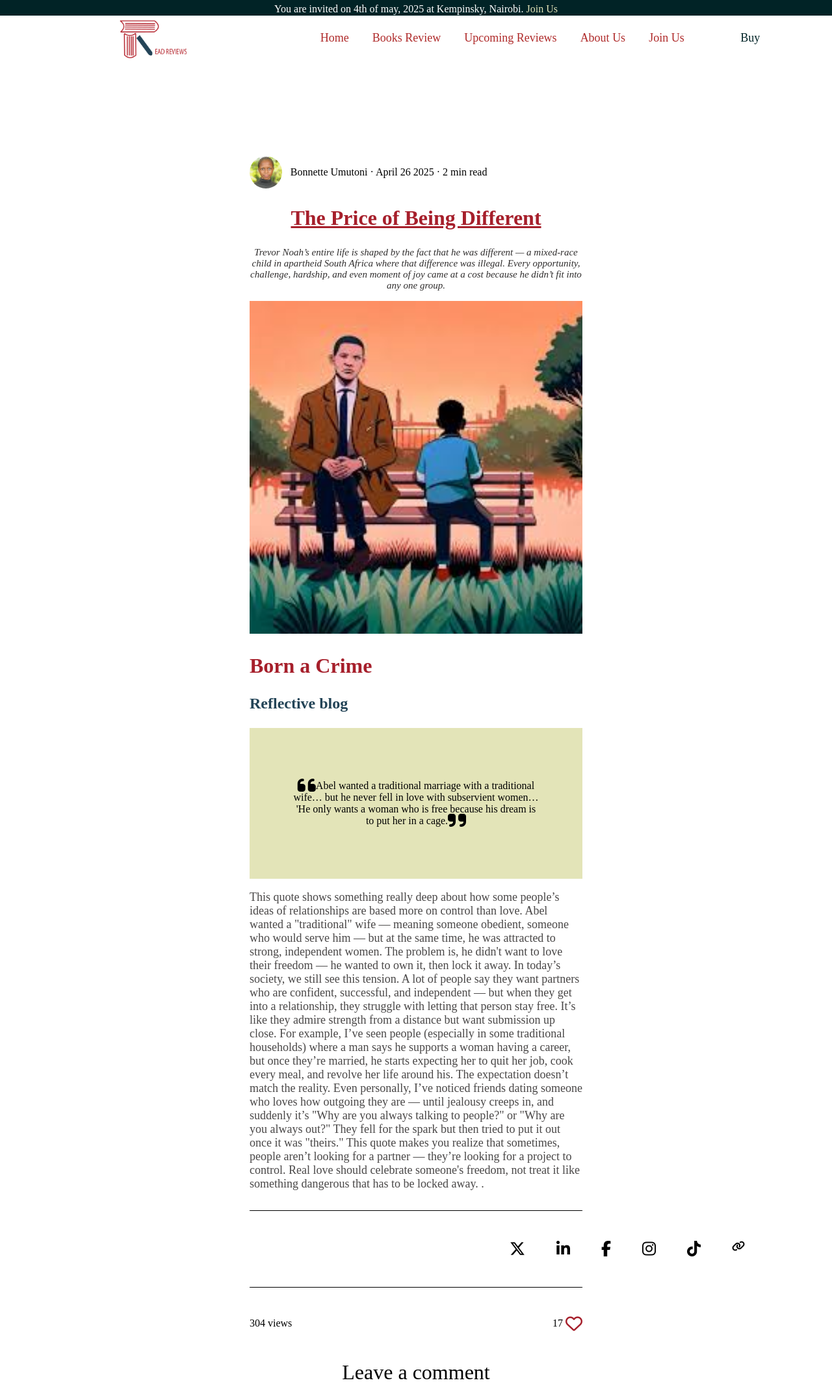
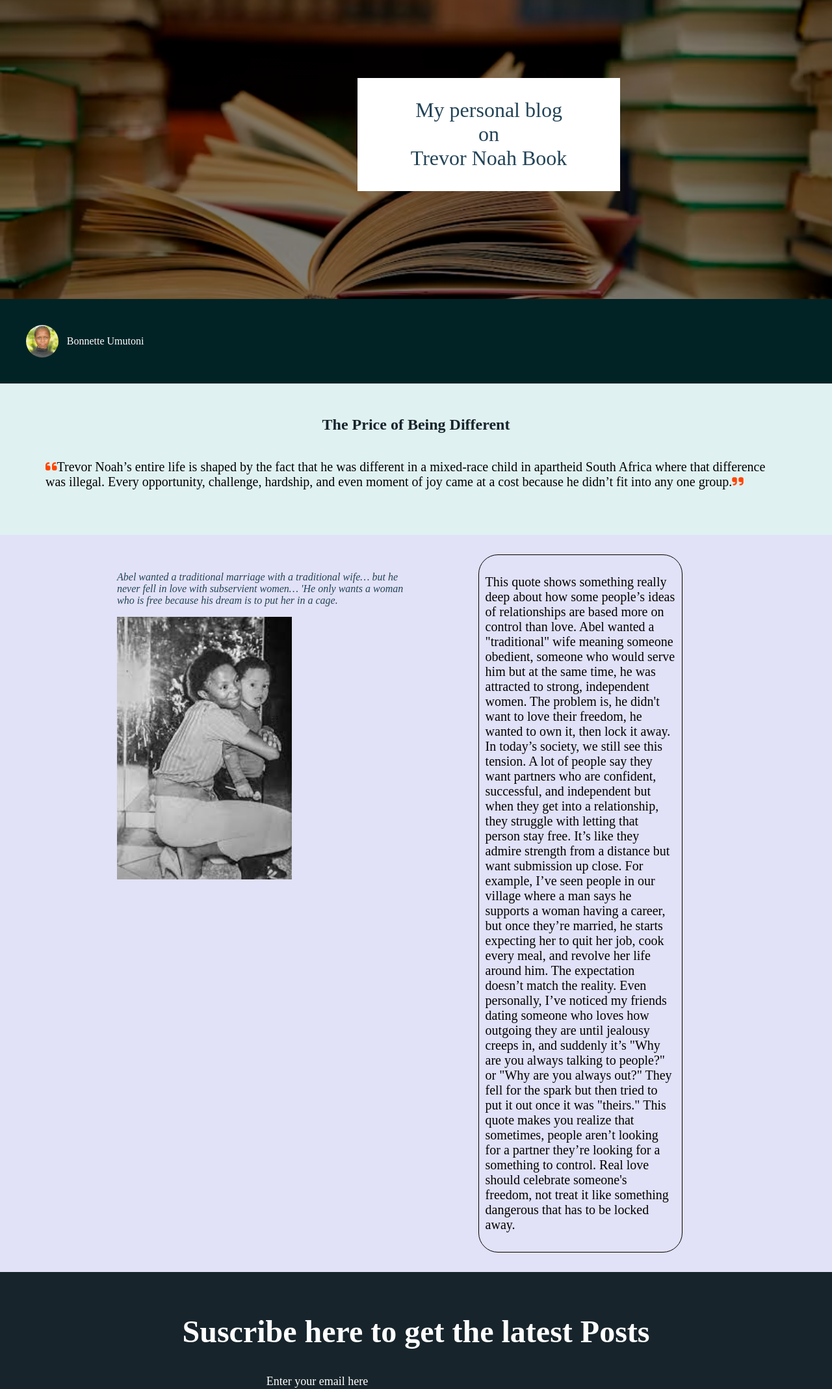
Before and after one commit to bonnetteumutoni/Book-reviews, a plain HTML site: page index.html in a window 1280 px wide. Shown: the top 2137 px of the page at 65% size. Drawn offline with Linux system fonts and the light colour scheme; a web font is replaced by a local one.

Commit message:
added changes

```diff
--- a/index.html
+++ b/index.html
@@ -4,7 +4,7 @@
 <head>
     <meta charset="UTF-8">
     <meta name="viewport" content="width=device-width, initial-scale=1.0">
-    <title>Individual template</title>
+    <title>Bonnette template</title>
     <link rel="stylesheet" href="style.css">
     <link rel="stylesheet" href="https://cdnjs.cloudflare.com/ajax/libs/font-awesome/6.7.2/css/all.min.css"
         integrity="sha512-Evv84Mr4kqVGRNSgIGL/F/aIDqQb7xQ2vcrdIwxfjThSH8CSR7PBEakCr51Ck+w+/U6swU2Im1vVX0SVk9ABhg=="
@@ -12,82 +12,56 @@
 </head>
 
 <body>
-    <div class="navigations">
-        <div class="advert">
+    <div class="blog-book">
+        <div class="heading">
+            <h1>My personal blog<br> on <br>Trevor Noah Book</h1>
+        </div>
+    </div>
+    <div class="profile-text">
+        <img src="images/Akirachix-Headshots-February-2025-6-min.jpg" alt="Bonnette">
+        <p>Bonnette Umutoni</p>
+    </div>
+    <div class="quotes">
+        <h2>The Price of Being Different</h2>
+        <p><i class="fa-solid fa-quote-left"></i>Trevor Noah’s entire life is shaped by the fact that he was different
+            in a mixed-race child in apartheid
+            South Africa where that difference was illegal. Every opportunity, challenge, hardship, and even moment
+            of joy came at a cost because he didn’t fit into any one group.<i class="fa-solid fa-quote-right"></i>
+        </p>
+    </div>
+    <div class="image-text">
+        <div class="about-text">
+            <div class="text-italic">
+                <p><i>Abel wanted a traditional marriage with a
+                        traditional wife… but he never fell in love with subservient women… 'He only wants a woman
+                        who is free because his dream is to put her in a cage.
+                    </i></p>
+                    <img src="images/trevor.jpeg"/>
+            </div>
+            <div class="text">
+                <p>
+                    This quote shows something really deep about how some people’s ideas of relationships
+                    are based more on control than love. Abel wanted a "traditional" wife meaning someone obedient, someone
+                    who would serve him but at the same time, he was attracted to strong, independent women. The problem is,
+                    he didn't want to love their freedom, he wanted to own it, then lock it away.
+                    In today’s society, we still see this tension. A lot of people say they want partners who are confident,
+                    successful, and independent but when they get into a relationship, they struggle with letting that
+                    person stay free. It’s like they admire strength from a distance but want submission up close.
+                    For example, I’ve seen people in our village where a man says he supports a woman having a career, but
+                    once they’re married, he starts expecting her to quit her job, cook every meal, and revolve her life
+                    around him. The expectation doesn’t match the reality.
+                    Even personally, I’ve noticed my friends dating someone who loves how outgoing they are until jealousy
+                    creeps in, and suddenly it’s "Why are you always talking to people?" or "Why are you always out?" They
+                    fell for the spark but then tried to put it out once it was "theirs."
+                    This quote makes you realize that sometimes, people aren’t looking for a partner they’re looking for a
+                    something to control. Real love should celebrate someone's freedom, not treat it like something
+                    dangerous that has to be locked away.
 
+                </p>
+            </div>
+        </div>
+    </div>
 
-            <p>You are invited on 4th of may, 2025 at Kempinsky, Nairobi. <a href="join-us.html">Join Us</a></p>
-        </div>
-        <nav>
-            <img src="images/logo.png" alt="logo">
-            <div class="nav-links">
-                <a href="index.html">Home</a>
-                <a href="index.html">Books Review</a>
-                <a href="index.html">Upcoming Reviews</a>
-                <a href="index.html">About Us</a>
-                <a href="join_us.html">Join Us</a>
-            </div>
-            <a href="https://textbookcentre.com/shop/homegoing-gyasi/?srsltid=AfmBOophGRXbcA2l_uqMnKS12m8nrY77syl3euBDuYIa990D3oJKunfZ"
-                class="button">Buy</a>
-        </nav>
-    </div>
-    <div class="body-section">
-        <div class="profile">
-            <img src="images/Akirachix-Headshots-February-2025-6-min.jpg" alt="shaback">
-            <p>Bonnette Umutoni · April 26 2025 · 2 min read</p>
-        </div>
-        <div class="blog">
-            <h2>The Price of Being Different</h2>
-            <p> Trevor Noah’s entire life is shaped by the fact that he was different — a mixed-race child in apartheid South Africa where that difference was illegal. Every opportunity, challenge, hardship, and even moment of joy came at a cost because he didn’t fit into any one group. </p>
-
-        </div>
-
-
-        <div class="blog-image">
-            <img src="images/trev-image.jpeg" alt="">
-            <h2>Born a Crime</h2>
-        </div>
-
-
-
-        <div class="blog-info">
-            <h3>Reflective blog</h3>
-            <div class="excerpt">
-
-                <p> <i class="fa-solid fa-quote-left fa-2xl"></i>Abel wanted a traditional marriage with a
-                    traditional wife… but he never fell in love with subservient women… 'He only wants a woman
-                    who is free because his dream is to put her in a cage.<i
-                        class="fa-solid fa-quote-right fa-2xl"></i></p>
-            </div>
-            <p class='reflections' >This quote shows something really deep about how some people’s ideas of relationships are based more on control than love. Abel wanted a "traditional" wife — meaning someone obedient, someone who would serve him — but at the same time, he was attracted to strong, independent women. The problem is, he didn't want to love their freedom — he wanted to own it, then lock it away.
-                In today’s society, we still see this tension. A lot of people say they want partners who are confident, successful, and independent — but when they get into a relationship, they struggle with letting that person stay free. It’s like they admire strength from a distance but want submission up close.
-                For example, I’ve seen people (especially in some traditional households) where a man says he supports a woman having a career, but once they’re married, he starts expecting her to quit her job, cook every meal, and revolve her life around his. The expectation doesn’t match the reality.
-                Even personally, I’ve noticed friends dating someone who loves how outgoing they are — until jealousy creeps in, and suddenly it’s "Why are you always talking to people?" or "Why are you always out?" They fell for the spark but then tried to put it out once it was "theirs."
-                This quote makes you realize that sometimes, people aren’t looking for a partner — they’re looking for a project to control. Real love should celebrate someone's freedom, not treat it like something dangerous that has to be locked away.
-                .</p>
-        </div>
-        <div class="hr-line"></div>
-        <div class="socials">
-            <p><i class="fa-brands fa-x-twitter"></i></p>
-            <p><i class="fa-brands fa-linkedin-in"></i></p>
-            <p><i class="fa-brands fa-facebook-f"></i></p>
-            <p><i class="fa-brands fa-instagram"></i></p>
-            <p><i class="fa-brands fa-tiktok"></i></p>
-            <p><i class="fa-solid fa-link"></i></p>
-        </div>
-        <div class="hr-line"></div>
-        <div class="likeOurPage">
-            <p>304 views</p>
-            <p>17 <a href="#"><i class="fa-regular fa-heart fa-2xl"></i></a></p>
-        </div>
-
-
-
-
-        <p id="comment">Leave a comment</p>
-        <input type="text" placeholder="comment here" id="input">
-        <button id="submit">Submit</button>
-    </div>
     <footer>
         <div class="join-us">
             <h2>Suscribe here to get the latest Posts</h2>
--- a/style.css
+++ b/style.css
@@ -1,308 +1,90 @@
-html {
-    scroll-behavior: smooth;
+.blog-book{
+    background-image:linear-gradient(rgba(0, 0, 0, 0.5), rgba(0, 0, 0, 0.5)),url(images/image.avif);
+    background-position: center;
+    background-repeat: no-repeat;
+    background-size: cover;
+    height: 30vh;
+    position: relative;
+    width: 100%;
+    padding-top:120px ;
+    padding-bottom: 100px;
 }
-body {
-    margin: 0;
-    padding: 0;
-}
-@font-face {
-    font-family: nunito;
-    src: url(fontsAndImages/Nunito-VariableFont_wght.ttf);
-}
-
-@font-face {
-    font-family: ku;
-    src: url(fontsAndImages/Kurale-Regular.ttf);
-}
-
-@font-face {
-    font-family: script;
-    src: url(fontsAndImages/StyleScript-Regular.ttf
-);
-}
-
-@font-face {
-    font-family: prof;
-    src: url(fontsAndImages/Dosis/Dosis-VariableFont_wght.ttf);
-}
-
-.navigations {
-    font-family: nunito;
-    position: absolute;
-    top: -1.7vh;
-    z-index: 2;
-    width: 100vw;
-    position: fixed;
-
-}
-
-.advert {
-    text-align: center;
-    height: 4vh;
+ .heading{
+    background-color: white;
+    width:30% ;
+   margin-left:550px;
+   text-align: center;
+   padding: 10px;
+   h1{
+    font-weight: lighter;
+    color: #234457;
+   }
+ }
+ .profile-text{
     background-color: #012326;
-    color: white;
-    padding: 0.2%;
-
-    p {
-        align-items: center;
-    }
-
-    a {
-        text-decoration: none;
-        color: #e3e4b8;
-    }
-}
-
-
-
-nav {
-
-    margin: auto;
-    display: flex;
-    align-items: center;
-    justify-content: center;
-    gap: 13vw;
-    background-color: white;
-
-    img {
-        height: 70px;
-    }
-
-    a {
-        margin-left: 5%;
-        text-decoration: none;
-        color: rgb(175, 42, 42);
-        font-size: large;
-
-    }
-
-}
-
-.button {
-    cursor: pointer;
-    position: fixed;
-    right: 4vw;
-    color: #012326;
-    width: 7vw;
-}
-
-.button:hover {
-    background-color: transparent;
-    color: #A61F2B;
-}
-
-nav a:hover {
-    color: #234457;
-}
-
-.nav-links {
-    width: 50%;
-}
-
-/*  */
-.body-section{
-
-    width: 40vw;
-    margin: 30vh auto;
-}
-.profile{
+    padding: 40px;
     font-family: nunito;
     align-items: center;
     display: flex;
+    p{
+        color: white;
+    }
     img{
         border-radius: 50vw;
         width: 50px;
     }
     gap: 1vw;
+ }
+.image-text{
+    background-color: rgb(225, 225, 247);
+}
+ .quotes{
+    padding: 30px;
+    background-color: rgb(224, 241, 241);
+    p{
+        margin: 40px;
+        font-size: 20px;
+    }
+    h2{
+        text-align: center;
+        color: #17242b;
+        font-weight: bold;
+    }
+    i{
+        color: orangered;
+    }
+}
+.about-text{
+    padding: 30px;
+    display: flex;
+    margin-left: 150px;
+    margin-right: 200px;
+    gap: 100px;
+}
+body{
+    margin: 0;
+    padding: 0;
+    background-color: aliceblue;
+    width: 100%;
+}
+ .text{
+    border:1px solid;
+    border-radius: 30px;
+
+    padding: 10px;
+    width: 90%;
+    p{
+        font-size: 20px;
+    }
 
  }
- .reflections{
-    font-size: 18px;
-    font-family: ku;
-    color: rgb(73, 71, 71);
+ .text-italic{
+    color: #234457;
+    margin-top: 10px;
+    img{
+        width: 59%;
+    }
  }
-.blog{
-    h2{
-        text-decoration: underline;
-        font-size: xx-large;
-        font-family: nunito;
-        color: #A61F2B;
-
-    }
-    p{
-        font-family: ku;
-        color: rgb(48, 46, 46);
-    }
-}
-.blog-image{
-    width: 40vw;
-    h2{
-        font-size: xx-large;
-        font-family: nunito;
-        color: #A61F2B;
-    }
-    img{
-        width: 40vw;
-    }
-}
-.blog-info{
-    h3{
-        font-size: x-large;
-        font-family: nunito;
-        color: #234457;
-    }
-    p{
-        width: 40vw;
-    }
-}
-.excerpt{
-    padding: 5vw;
-    background-color: #e3e4b8;
-    text-align: center;
-    font-family: ku;
-    p{
-        width: 30vw;
-        font-family: ku;
-    }
-}
-.fa-brands{
-    text-align: center;
-    font-size: 1.5em;
-
- }
- .fa-brands{
-    text-align: center;
-    font-size: 1.5em;
-
- }
- .hr-line{
-    position: relative;
-    max-width: 100%;
-    margin: 30px auto;
-    height: 1px;
-    background-color: black;
- }
- .fa-brands{
-    text-align: center;
-    font-size: 1.5em;
-
- }
- .hr-line{
-    position: relative;
-    max-width: 100%;
-    margin: 30px auto;
-    height: 1px;
-    background-color: black;
- }
-
-
-
- .socials{
-    display: flex;
-    gap: 3em;
-   margin-left: 25em;
- }
- .fa-brands{
-    text-align: center;
-    font-size: 1.5em;
-
- }
- .hr-line{
-    position: relative;
-    max-width: 100%;
-    margin: 30px auto;
-    height: 1px;
-    background-color: black;
- }
- .socials{
-    display: flex;
-    gap: 3em;
-   margin-left: 25em;
- }
-
-
-
-
- .new-title{
-    display: flex;
-    gap: 10%;
-    text-align: center;
-    font-size: x-large;
-
-
- }
- #title{
-    text-align: center;
-    font-size: 50px;
- }
- .sub-title{
-    margin-top: 10%;
- }
- .reason{
-    border: 3px solid;
-    margin-top: 7em;
- }
- .blog{
-    text-align: center;
-    font-size: 25px;
-    font-weight: 200;
-
-}
-.blog p{
-    font-size: 15px;
-    font-style: italic;
- }
-
-
- .likeOurPage{
-    display: flex;
-    justify-content: space-between;
-    font-size: medium;
-    align-items: center;
-    font-family: ku;
- }
- .likeOurPage a{
-    text-decoration: none;
-    color: #A61F2B;
-    font-size: small;
- }
- .likeOurPage a :hover{
-    background-color: orange;
-    cursor: pointer;
- }
- #comment{
-    font-size: 2em;
-    text-align: center;
- }
- #input{
-width: 40vw;
-    text-align: center;
-    padding: 2em;
-
- }
- #submit{
-    position: absolute;
-    left: 50%;
-    transform: translate(-50%, -50%);
-    padding: 1.5em;
-    width: 13em;
-    background-color: #234457;
-    border: none;
-    border-radius: 1em;
-    margin-top: 5em;
-    text-align: center;
-    cursor: pointer;
-    color: white;
-
- }
- #submit:hover{
-    background-color: #A61F2B;
-    color: white
- }
-
-
-
-
 footer {
     padding-top: 3vh;
     height: 35vh;
```
Also changed, not shown: images/image.avif (added), images/trevor-noah-Emmy-Win.webp (added), images/trevor.jpeg (added).
